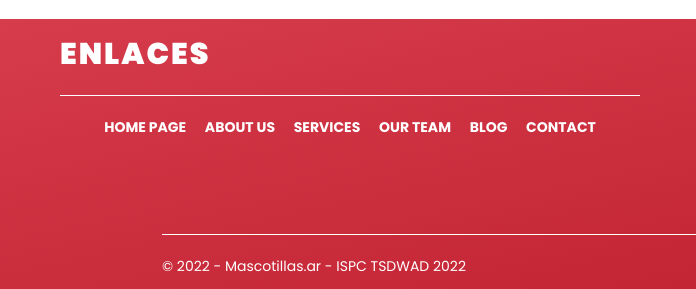
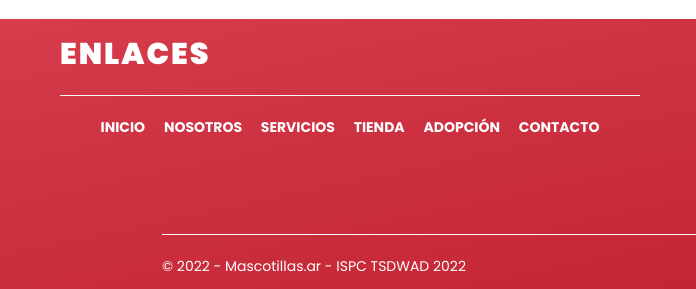
Before and after one commit to AraGuzel666/ispc-fullstack, a plain HTML site: page Mascotillas/tienda.html in a window 1280 px wide. Shown: the part 1856-2145 px from the top of the page, 0-696 px from the left. Drawn offline with Linux system fonts and the light colour scheme.

Commit message:
Update tienda.html

```diff
--- a/Mascotillas/tienda.html
+++ b/Mascotillas/tienda.html
@@ -23,12 +23,12 @@
           <div class="menu__arkaplan">&nbsp;</div>
           <nav class="menu__nav">
               <ul class="menu__list">
-                  <li class="menu__item"><a href="index.html" class="menu__link">Home</a></li>
-                  <li class="menu__item"><a href="about-us.html" class="menu__link">About Us</a></li>
-                  <li class="menu__item"><a href="services.html" class="menu__link">Services</a></li>
-                  <li class="menu__item"><a href="our-team.html" class="menu__link">Our Team</a></li>
-                  <li class="menu__item"><a href="blog.html" class="menu__link">Blog</a></li>
-                  <li class="menu__item"><a href="contact-us.html" class="menu__link">Contact Us</a></li>
+                  <li class="menu__item"><a href="index.html" class="menu__link">Inicio</a></li>
+                  <li class="menu__item"><a href="about-us.html" class="menu__link">Nosotros</a></li>
+                  <li class="menu__item"><a href="services.html" class="menu__link">Servicios</a></li>
+                  <li class="menu__item"><a href="tienda.html" class="menu__link">Tienda</a></li>
+                  <li class="menu__item"><a href="blog.html" class="menu__link">Adopción</a></li>
+                  <li class="menu__item"><a href="contact-us.html" class="menu__link">Contacto</a></li>
               </ul>
           </nav>
         <header class="header">
@@ -156,12 +156,12 @@
                     <h2 class="h2-baslik-footer h-yazi-margin-kucuk"> Enlaces </h2>
                     <div class="footer__menu">
                         <ul class="footer__list">
-                             <li class="footer__item"><a href="index.html" class="footer__link">Home Page</a></li>
-                             <li class="footer__item"><a href="about-us.html" class="footer__link">About Us</a></li>
-                             <li class="footer__item"><a href="services.html" class="footer__link">Services</a></li>
-                             <li class="footer__item"><a href="our-team.html" class="footer__link">Our Team</a></li>
-                             <li class="footer__item"><a href="blog.html" class="footer__link">Blog</a></li>
-                             <li class="footer__item"><a href="contact-us.html" class="footer__link">Contact</a></li>
+                             <li class="footer__item"><a href="index.html" class="footer__link">Inicio</a></li>
+                             <li class="footer__item"><a href="about-us.html" class="footer__link">Nosotros</a></li>
+                             <li class="footer__item"><a href="services.html" class="footer__link">Servicios</a></li>
+                             <li class="footer__item"><a href="tienda.html" class="footer__link">Tienda</a></li>
+                             <li class="footer__item"><a href="blog.html" class="footer__link">Adopción</a></li>
+                             <li class="footer__item"><a href="contact-us.html" class="footer__link">Contacto</a></li>
                         </ul>
                     </div>
                 </div>
```
